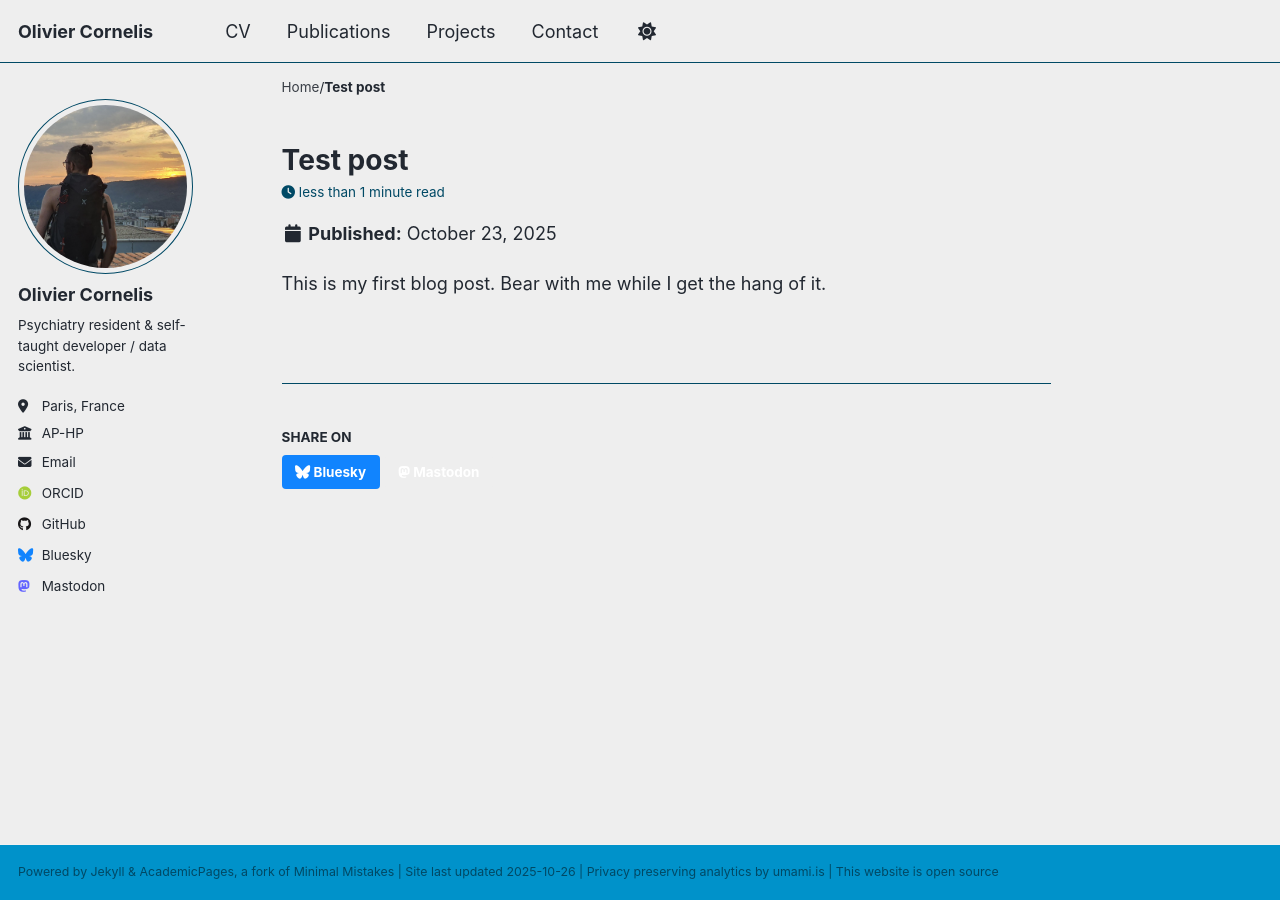
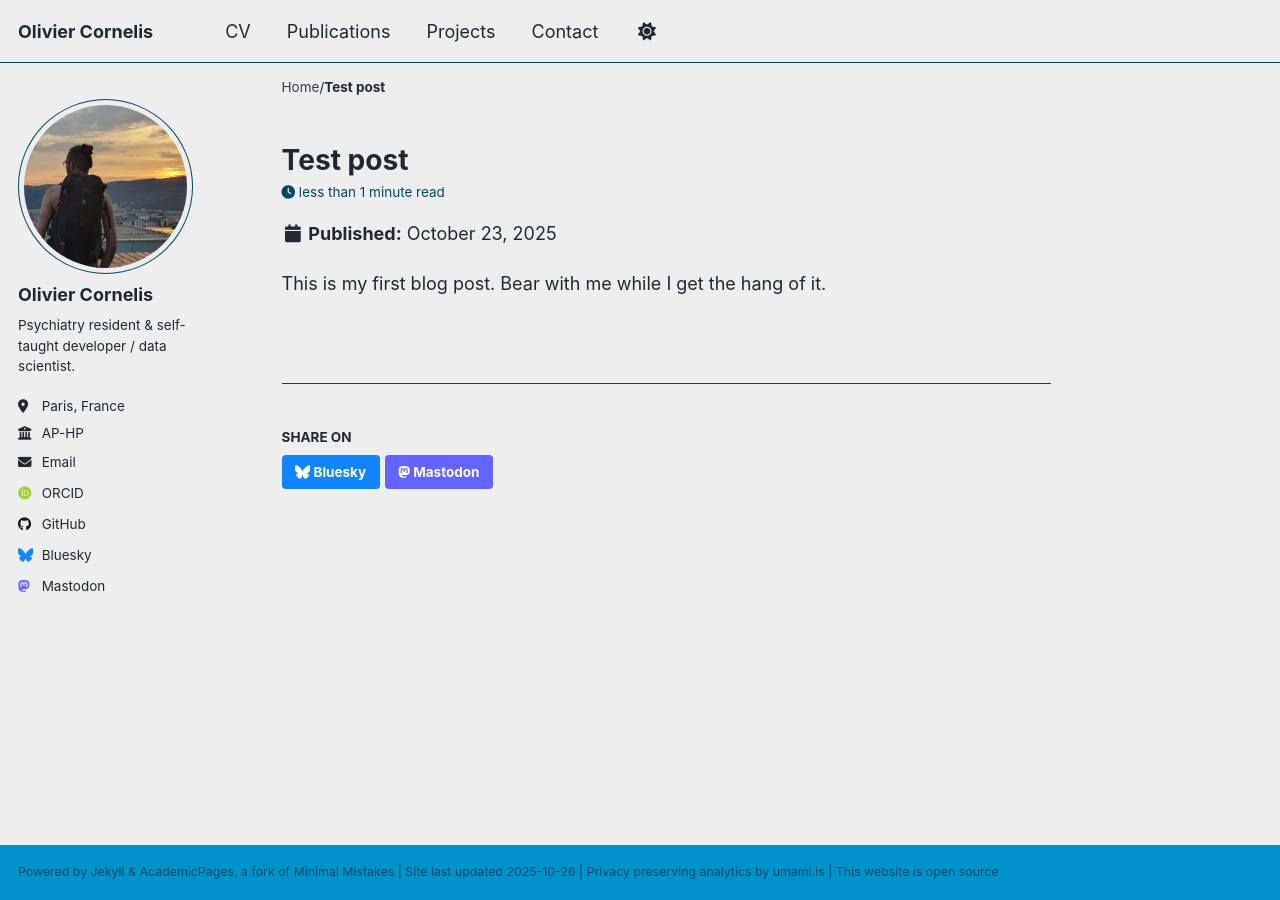
Before and after one commit to thiswillbeyourgithub/website, a Jekyll site: the page built from _posts/2025-10-23-first-post.md, in a window 1280 px wide. Built offline with Jekyll 4.4.1, drawn with Linux system fonts in a browser that asks for light colours; some web fonts are replaced; a script that is not in the unit is left out.

Commit message:
fix: mastodon color in the share button
Signed-off-by: thiswillbeyourgithub <26625900+thiswillbeyourgithub@users.noreply.github.com>

```diff
--- a/_sass/layout/_buttons.scss
+++ b/_sass/layout/_buttons.scss
@@ -119,6 +119,7 @@
 
   $social:
   (bluesky, $bluesky-color),
+  (mastodon, $mastodon-color),
   (facebook, $facebook-color),
   (twitter, $twitter-color),
   (google-plus, $google-plus-color),
```
